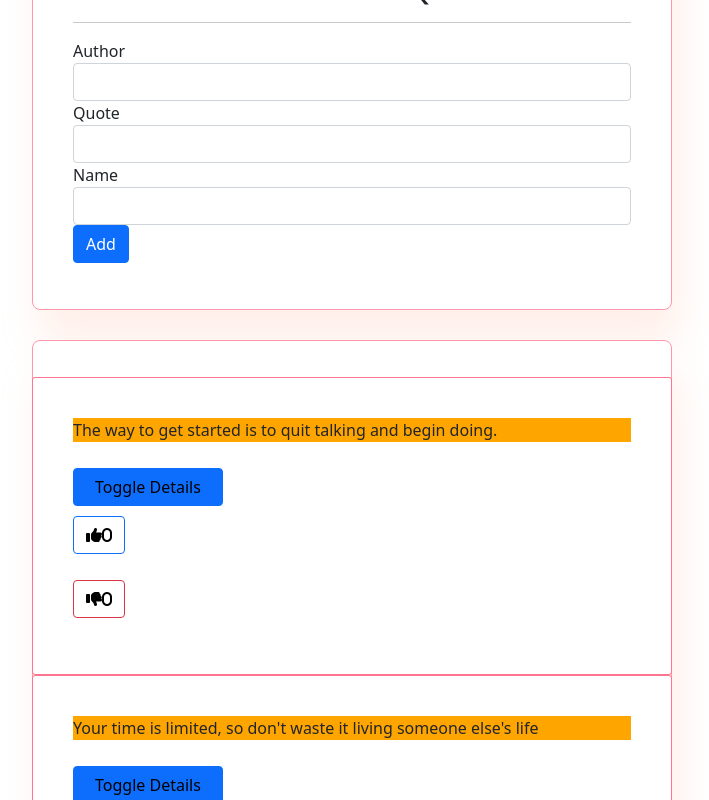
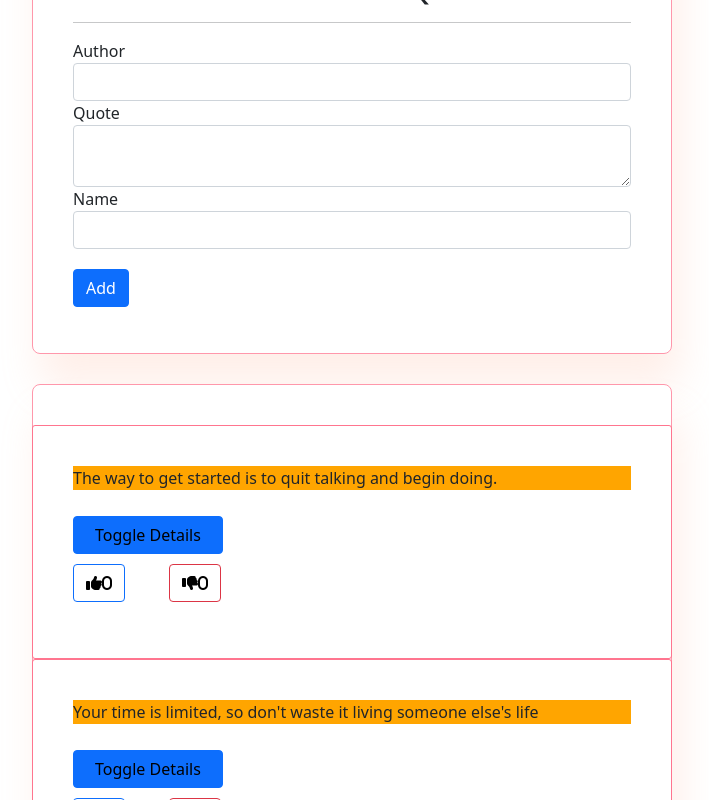
Before and after one commit to JMDev2/My-Quotes, an Angular app: page / in a window 1280 px wide. Shown: the part 320-1120 px from the top of the page, without its empty margins (288-997 px from the left). Built offline with nearby package versions, Linux system fonts and the light colour scheme.

Commit message:
This will add the textarea in the form

```diff
--- a/src/app/form/form.component.css
+++ b/src/app/form/form.component.css
@@ -10,4 +10,8 @@
     /* justify-content: center;
     align-items: center; */
     padding: 30px 12px;
+    gap: 10px;
 }
+.btn{
+    margin-top: 20px;
+}
--- a/src/app/form/form.component.html
+++ b/src/app/form/form.component.html
@@ -14,8 +14,8 @@
                 <div class="form-group">
 
                     <label for="quote">Quote</label>
-                    <input type="text" required class="form-control" id="quote" name="quote"
-                    quote="ngModel" ngModel>
+                    <textarea type="text" required class="form-control" id="quote" name="quote"
+                    quote="ngModel" ngModel> </textarea>
 
 
                 </div>
--- a/src/app/quotes/quotes.component.css
+++ b/src/app/quotes/quotes.component.css
@@ -7,7 +7,6 @@
     display: flex;
     flex-direction: column;
     justify-content:space-around ;
-    /* align-items: center;  */
     padding: 40px;
     gap: 10px;
 }
@@ -32,3 +31,10 @@
 .btn{
     color: black;
 }
+.myButtons{
+    display: flex;
+    gap: 44px;
+}
+.card-body{
+    padding: 20px;
+}
--- a/src/app/quotes/quotes.component.html
+++ b/src/app/quotes/quotes.component.html
@@ -3,17 +3,9 @@
 <div class="card">
     <div class="card-body">
         <div class="quotes" *ngFor = 'let quote of quotes; let i=index'>
-            <!-- <p>{{quote.quote}} {{quote.author}} {{quote.name}}</p> -->
+
             <p appHighlight>{{quote.quote}}</p>
-            <!-- <div *ngIf="quote.upvote == highest && quote.upvote>0; then highlight
-            else empty"></div> -->
 
-
-
-            <!-- <li appStrikethrough>{{quote.name}} due on {{quote.completeDate|date}}</li>  -->
-
-                <!-- <ng-template #highlight > -->
-                    <!-- <p appHighlight>{{quote.quote}}</p> -->
 
                     <button type="button" id="btn" class="btn btn-primary"  (click)='toggleDetails(i)'>Toggle Details</button>
                     <p *ngIf='quote.showDescription'>
@@ -22,10 +14,19 @@
                         on <em>{{quote.date | date}}</em>. The Total upvotes is <b>{{quote.upvote}}</b> and the Total downvotes is <b>{{quote.downvote}}</b>.
                     </p>
 
+                    <!-- <p>{{quote.description}}</p>
+<p>This goal will be complete in {{quote.completeDate|dateCount}} days</p>
+<button (click)= 'goalDelete(true)'>Delete Goal</button>
 
+*ngIf='goal.showDescription' [goal]='goal' (isComplete) = 'deleteGoal($event,i)'> -->
+
+
+                  <div class="myButtons">
                     <p><button type="button" class="btn btn-primary bg-white" (click)="quote.increaseVotes()"><i class="fa-solid fa-thumbs-up">{{quote.upvote}}</i></button></p>
 
-                   <p><button type="button" class="btn btn-danger bg-white" (click)="quote.decreaseVotes()"><i class="fa-solid fa-thumbs-down">{{quote.downvote}}</i></button></p>
+                    <p><button type="button" class="btn btn-danger bg-white" (click)="quote.decreaseVotes()"><i class="fa-solid fa-thumbs-down">{{quote.downvote}}</i></button></p>
+
+                  </div>
 
 
 
--- a/src/app/quotes/quotes.component.ts
+++ b/src/app/quotes/quotes.component.ts
@@ -30,8 +30,15 @@ export class QuotesComponent implements OnInit {
 
 
   }
+  deleteGoal(isComplete, index){
+    if (isComplete) {
+      let toDelete = confirm(`Are you sure you want to delete ${this.quotes[index].name}?`)
+
+      if (toDelete){
+        this.quotes.splice(index,1)
 }
-
+    }
+  }
   // arr: number[] = this.quotes.map(quote=>quote.upvote)
   // highest = Math.max(...this.arr)
 
@@ -41,3 +48,6 @@ export class QuotesComponent implements OnInit {
   // downVotes(j){
   //   this.quotes[j].upvote--
   // }
+
+
+}
```
